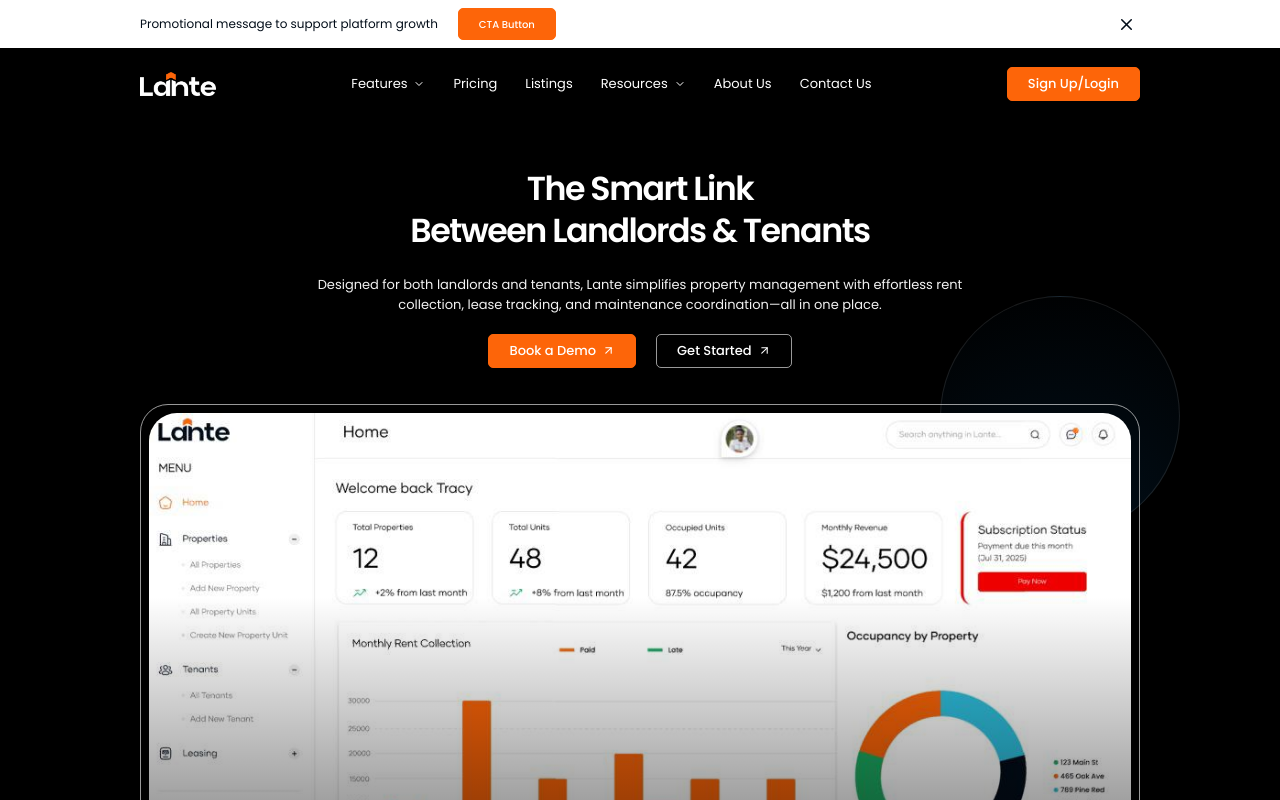
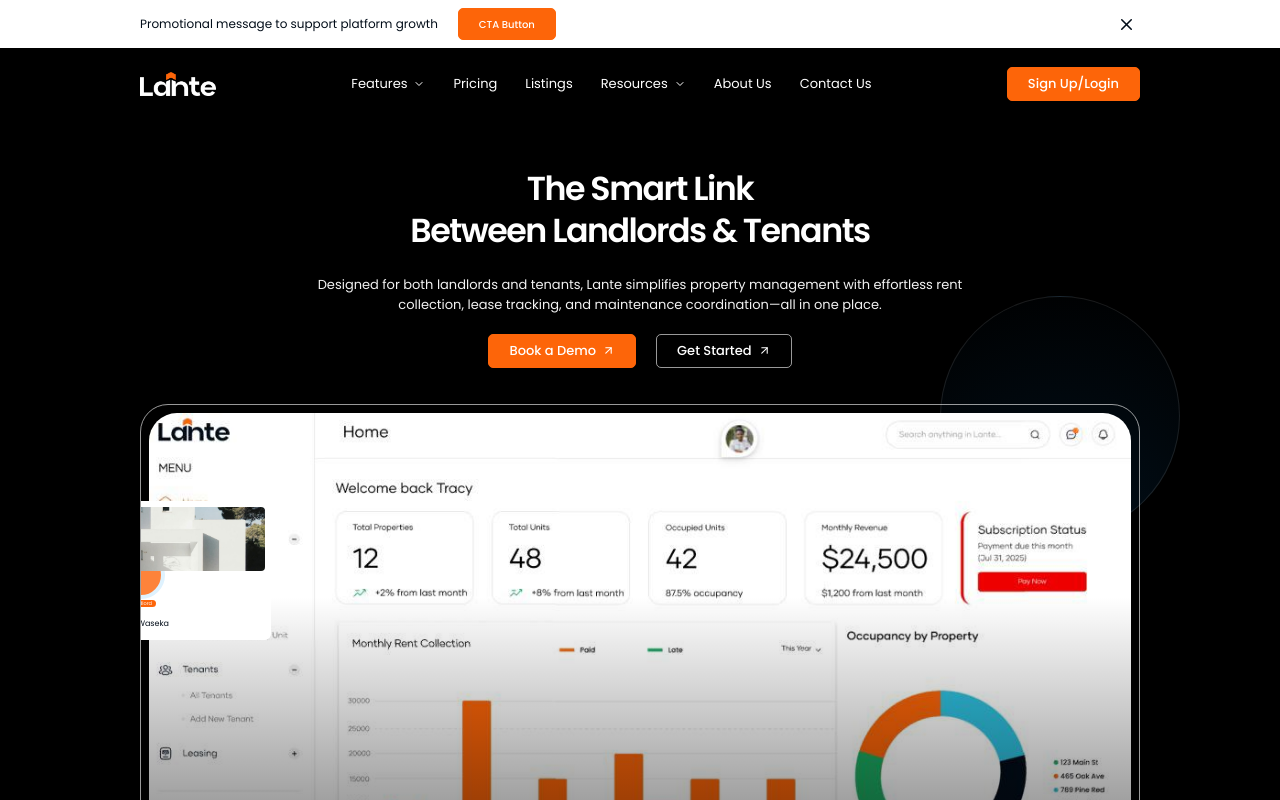
Before and after one commit to PolaWaffo/lante-homepage, a React (Vite) app: page / in a window 1280 px wide. Shown: the top 800 px of the page. Built offline with nearby package versions, Linux system fonts and the light colour scheme.

Commit message:
Enhance DashboardPreview with landlord details
Added landlord information section to the dashboard preview.

```diff
--- a/src/components/DashboardPreview.tsx
+++ b/src/components/DashboardPreview.tsx
@@ -8,6 +8,18 @@ export function DashboardPreview() {
       aria-label="Lante dashboard preview with maintenance costs, income and a calendar"
     >
      <img className="rounded-t-[28px]" src={Dashboard} alt="Lante dashboard preview" />
+        <div className="absolute -left-[13%] top-24 z-10 hidden w-[26%] rounded-md border-2 border-white bg-white p-1 text-center text-navy sm:block">
+        <img
+          src="/assets/property.jpg"
+          alt=""
+          className="h-16 w-full rounded object-cover"
+        />
+        <div className="mx-auto -mt-5 h-12 w-12 rounded-full border-4 border-sky-100 bg-orange/80" />
+        <span className="relative -top-2 rounded-full bg-orange px-1 text-[5px] text-white">
+          Landlord
+        </span>
+        <p className="pb-1 text-[8px]">Tracy Waseka</p>
+      </div>
     </div>
   );
 }
```
